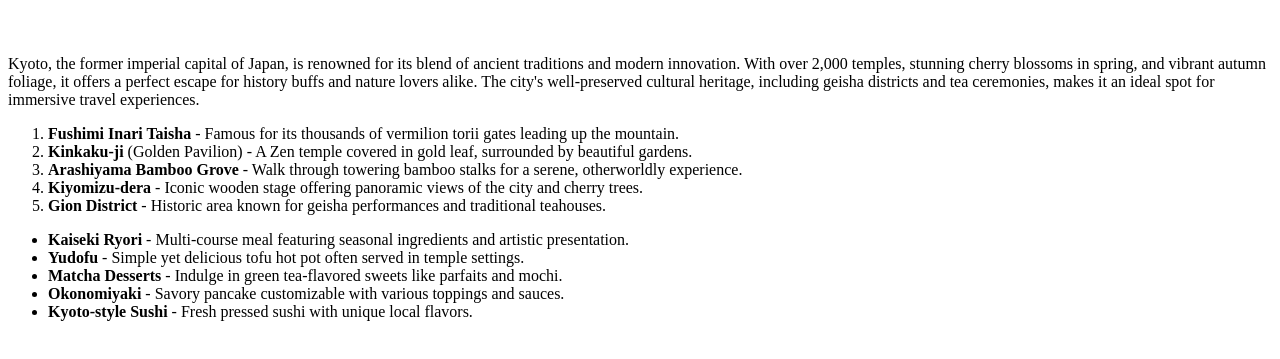
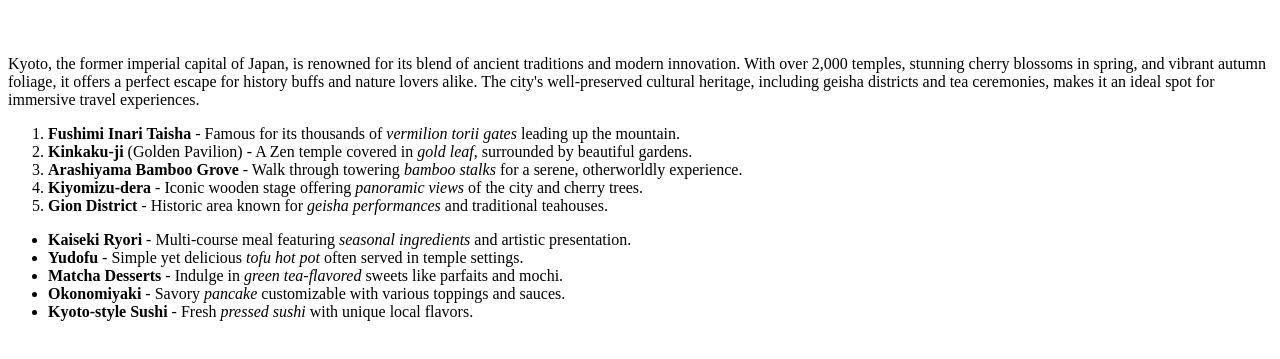
Before and after one commit to acciojob/favorite-holiday-zapshooter, a website: page main.html in a window 1280 px wide. Shown: the part 59-418 px from the top of the page. Drawn offline with Linux system fonts and the light colour scheme.

Commit message:
created a submission

```diff
--- a/main.html
+++ b/main.html
@@ -11,19 +11,19 @@
     <p>Kyoto, the former imperial capital of Japan, is renowned for its blend of ancient traditions and modern innovation. With over 2,000 temples, stunning cherry blossoms in spring, and vibrant autumn foliage, it offers a perfect escape for history buffs and nature lovers alike. The city's well-preserved cultural heritage, including geisha districts and tea ceremonies, makes it an ideal spot for immersive travel experiences.</p>
 
     <ol>
-        <li><strong>Fushimi Inari Taisha</strong> - Famous for its thousands of vermilion torii gates leading up the mountain.</li>
-        <li><strong>Kinkaku-ji</strong> (Golden Pavilion) - A Zen temple covered in gold leaf, surrounded by beautiful gardens.</li>
-        <li><strong>Arashiyama Bamboo Grove</strong> - Walk through towering bamboo stalks for a serene, otherworldly experience.</li>
-        <li><strong>Kiyomizu-dera</strong> - Iconic wooden stage offering panoramic views of the city and cherry trees.</li>
-        <li><strong>Gion District</strong> - Historic area known for geisha performances and traditional teahouses.</li>
+        <li><strong>Fushimi Inari Taisha</strong> - Famous for its thousands of <em>vermilion torii gates</em> leading up the mountain.</li>
+        <li><strong>Kinkaku-ji</strong> (Golden Pavilion) - A Zen temple covered in <em>gold leaf</em>, surrounded by beautiful gardens.</li>
+        <li><strong>Arashiyama Bamboo Grove</strong> - Walk through towering <em>bamboo stalks</em> for a serene, otherworldly experience.</li>
+        <li><strong>Kiyomizu-dera</strong> - Iconic wooden stage offering <em>panoramic views</em> of the city and cherry trees.</li>
+        <li><strong>Gion District</strong> - Historic area known for <em>geisha performances</em> and traditional teahouses.</li>
     </ol>
 
     <ul>
-        <li><strong>Kaiseki Ryori</strong> - Multi-course meal featuring seasonal ingredients and artistic presentation.</li>
-        <li><strong>Yudofu</strong> - Simple yet delicious tofu hot pot often served in temple settings.</li>
-        <li><strong>Matcha Desserts</strong> - Indulge in green tea-flavored sweets like parfaits and mochi.</li>
-        <li><strong>Okonomiyaki</strong> - Savory pancake customizable with various toppings and sauces.</li>
-        <li><strong>Kyoto-style Sushi</strong> - Fresh pressed sushi with unique local flavors.</li>
+        <li><strong>Kaiseki Ryori</strong> - Multi-course meal featuring <em>seasonal ingredients</em> and artistic presentation.</li>
+        <li><strong>Yudofu</strong> - Simple yet delicious <em>tofu hot pot</em> often served in temple settings.</li>
+        <li><strong>Matcha Desserts</strong> - Indulge in <em>green tea-flavored</em> sweets like parfaits and mochi.</li>
+        <li><strong>Okonomiyaki</strong> - Savory <em>pancake</em> customizable with various toppings and sauces.</li>
+        <li><strong>Kyoto-style Sushi</strong> - Fresh <em>pressed sushi</em> with unique local flavors.</li>
     </ul>
 </body>
 </html>
```
